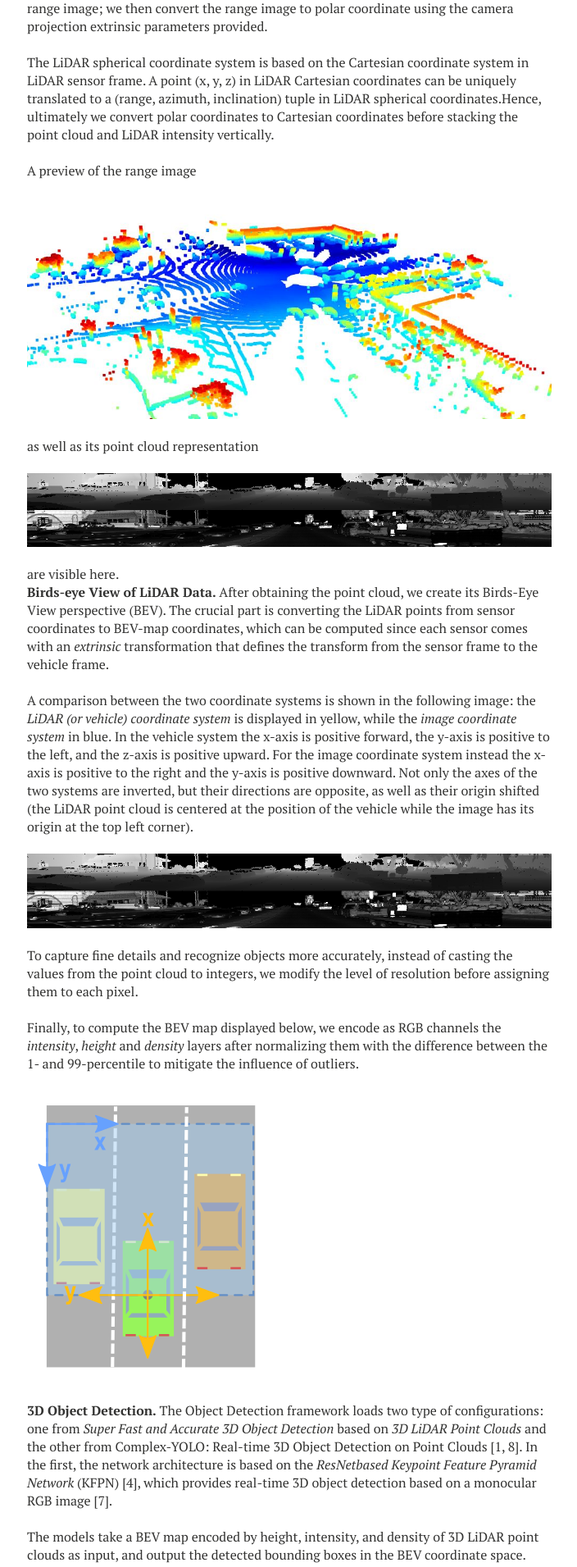
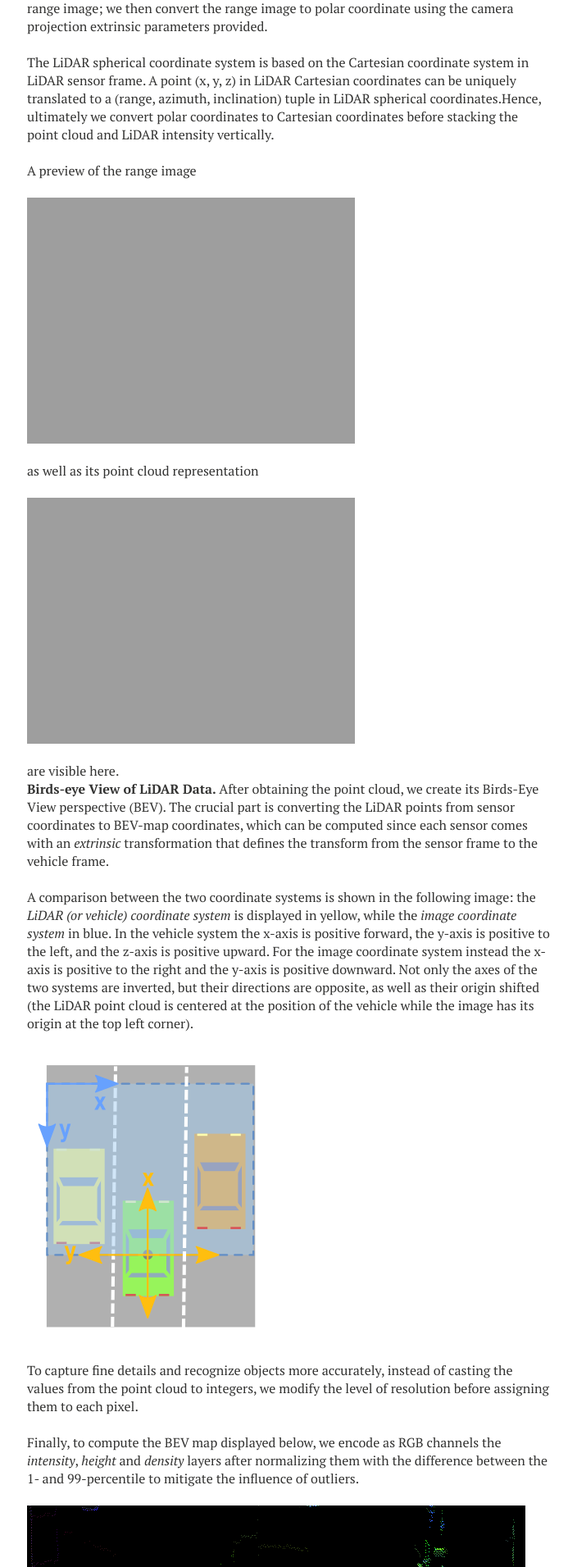
Before and after one commit to IacopomC/iacopomc.github.io, a Jekyll site: the page built from _posts/2021-11-30-sensor-fusion-and-tracking.md, in a window 1280 px wide. Shown: the part 2770-4681 px from the top of the page at 82% size, without its empty margins (287-991 px from the left). Built offline with Jekyll 4.4.1, drawn with Linux system fonts in a browser that asks for light colours; nearby versions of some CDN libraries; our own code applies the rules of GitHub Pages for plain Markdown files.

Commit message:
fix images

```diff
--- a/_posts/2021-11-30-sensor-fusion-and-tracking.md
+++ b/_posts/2021-11-30-sensor-fusion-and-tracking.md
@@ -91,7 +91,7 @@ A preview of the range image
 
 <br/>
 
-<img src="{{ site.url }}/assets/images/sensor-fusion-tracking-post/img_pcl.JPG">
+<img src="{{ site.url }}/assets/images/sensor-fusion-tracking-post/img_range.JPG">
 
 <br/>
 
@@ -99,12 +99,11 @@ as well as its point cloud representation
 
 <br/>
 
-<img src="{{ site.url }}/assets/images/sensor-fusion-tracking-post/img_range.png">
+<img src="{{ site.url }}/assets/images/sensor-fusion-tracking-post/img_pcl.png">
 
 <br/>
 
 are visible here.
-
 
 **Birds-eye View of LiDAR Data.** After obtaining the point
 cloud, we create its Birds-Eye View perspective (BEV). The crucial part is converting the LiDAR points from sensor coordinates to BEV-map coordinates, which can be computed since each sensor comes with an *extrinsic* transformation that defines the transform from the sensor frame to the vehicle frame.
@@ -116,7 +115,7 @@ in the following image: the *LiDAR (or vehicle) coordinate system* is displayed
 
 <br/>
 
-<img src="{{ site.url }}/assets/images/sensor-fusion-tracking-post/img_range.png">
+<img src="{{ site.url }}/assets/images/sensor-fusion-tracking-post/lidar_axes.png">
 
 <br/>
 
@@ -130,7 +129,7 @@ as RGB channels the *intensity*, *height* and *density* layers after normalizing
 
 <br/>
 
-<img src="{{ site.url }}/assets/images/sensor-fusion-tracking-post/lidar_axes.png">
+<img src="{{ site.url }}/assets/images/sensor-fusion-tracking-post/img_bev.png">
 
 <br/>
 
```
